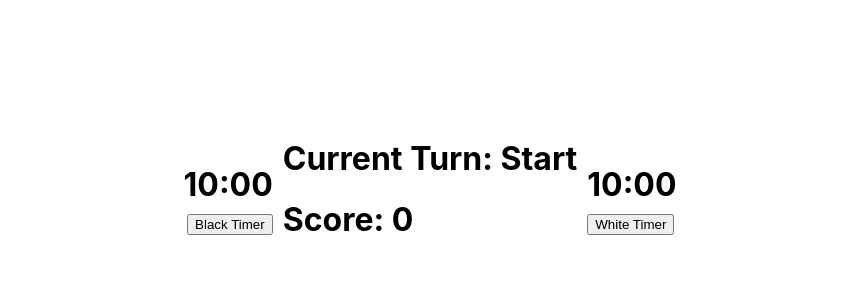
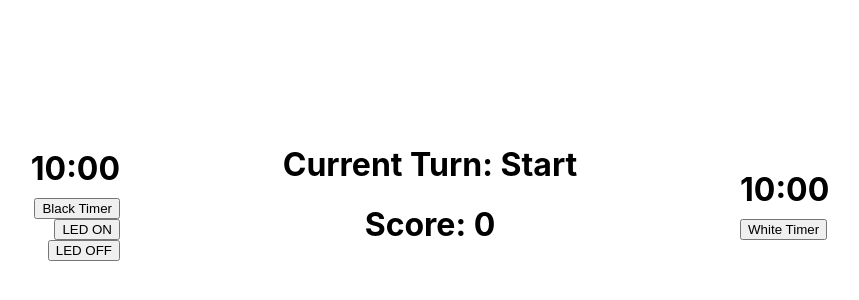
Before and after one commit to YellowCucumber23/zipzap, a React (Create React App) app in the folder client/: page / in a window 1280 px wide. Shown: the part 482-782 px from the top of the page, without its empty margins (210-1069 px from the left). Built offline with nearby package versions, Linux system fonts and the light colour scheme; no server answers.

Commit message:
Added client can send data to arduino

```diff
--- a/client/src/components/ChessClock.css
+++ b/client/src/components/ChessClock.css
@@ -8,6 +8,17 @@
     display: flex;
     justify-content: flex-start;
     align-items: center;
+  }
+
+  .header-container{
+    width: 600px;
+    display: flex;
+    justify-content: center;
+    align-items: center;
+  }
+
+  .header-info{
+    text-align: center;
   }
 
   .white-timer-info {
--- a/client/src/components/ChessClock.js
+++ b/client/src/components/ChessClock.js
@@ -85,6 +85,12 @@ function ChessClock({socket}){
                             }}>
                             Black Timer
                         </button>
+                        <button onClick={() =>{
+                            socket.emit("turn_on_led")
+                        }}>LED ON</button>
+                        <button onClick={() =>{
+                            socket.emit("turn_off_led")
+                        }}>LED OFF</button>
                     </div>
                 </div>
 
```
Also changed, not shown: 2 other files (tests, documents, lock files or other folders).
